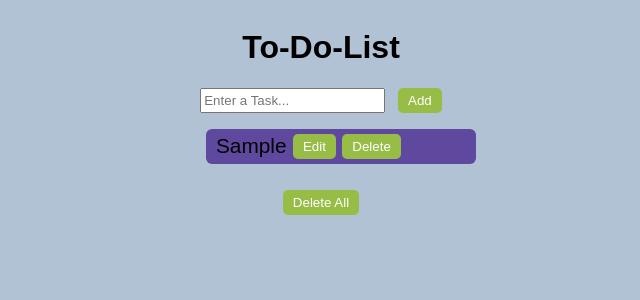
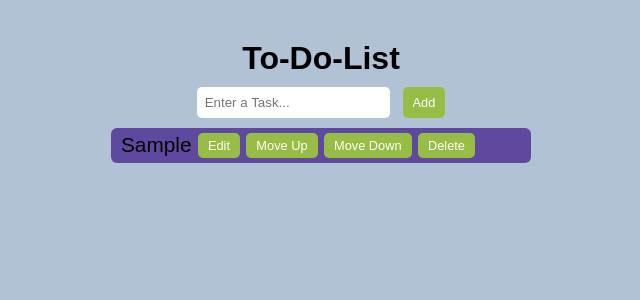
Before and after one commit to vickyy234/To-Do-List, a React (Vite) app: page / in a window 1280 px wide. Both pictures are taken after typing "Sample" into the empty fields and a click on the button "Add". Shown: the top 300 px of the page, without its empty margins (319-959 px from the left). Built offline with nearby package versions, Linux system fonts and the light colour scheme.

Commit message:
Added features

```diff
--- a/src/components/ToDoList.css
+++ b/src/components/ToDoList.css
@@ -1,12 +1,22 @@
+*{
+    margin: 0;
+    padding: 0;
+    border: 0;
+}
+
 body{
     background-color: hsl(210, 29%, 76%);
+    box-sizing: border-box;
+    font-family:Arial, Helvetica, sans-serif;
+    scroll-behavior: smooth;
 }
 
 .container{
     display: flex;
     flex-direction: column;
     align-items: center;
-    font-family:Arial, Helvetica, sans-serif;
+    gap: 10px;
+    margin: 5vh 0;
 }
 
 .input-container{
@@ -14,14 +24,20 @@ body{
     gap: 1vw;
 }
 
+ol{
+    display: flex;
+    flex-direction: column;
+    align-items: center;
+    gap: 10px;
+}
+
 li{
     display: flex;
     gap: 0.5vw;
     background-color: rgb(95, 73, 159);
-    margin-bottom: 10px;
     border-radius: 6px;
     padding: 5px 10px;
-    min-width: 250px;
+    min-width: 400px;
 }
 
 button{
@@ -31,7 +47,9 @@ button{
     border: none;
     border-radius: 5px;
     padding: 5px 10px;
+    font-size: 0.8rem;
 }
+
 h1{
     font-size: 2rem;
 }
@@ -39,3 +57,8 @@ h1{
 span{
     font-size: 1.3rem;
 }
+
+.input-container input{
+    padding: 8px;
+    border-radius: 5px;
+}
--- a/src/components/ToDoList.jsx
+++ b/src/components/ToDoList.jsx
@@ -38,7 +38,7 @@ function ToDoList() {
     }
 
     function moveDown(index) {
-        if(index < tasks.length - 1) {
+        if (index < tasks.length - 1) {
             [tasks[index], tasks[index + 1]] = [tasks[index + 1], tasks[index]];
             setTasks([...tasks]);
         }
@@ -61,22 +61,24 @@ function ToDoList() {
                     value={task}
                     onChange={handleChanges}
                 />
-                <button className='btn' onClick={addTask}>Add</button>
+                <button onClick={addTask}>Add</button>
             </div>
+
+            {tasks.length === 0 ? <h3>No Task Added!</h3> : null}
 
             <ol>
                 {tasks.map((item, index) => (
                     <li key={index}>
                         <span>{item}</span>
                         <button className='edit-btn' onClick={() => editTask(index)}>Edit</button>
-                        {index === 0 ? null : <button className='moveup-btn' onClick={() => moveUp(index)}>Move Up</button>}
-                        {index === tasks.length-1 ? null : <button className='movedown-btn' onClick={() => moveDown(index)}>Move Down</button>}
+                        <button className='moveup-btn' onClick={() => moveUp(index)}>Move Up</button>
+                        <button className='movedown-btn' onClick={() => moveDown(index)}>Move Down</button>
                         <button className='delete-btn' onClick={() => deleteTask(index)}>Delete</button>
                     </li>
                 ))}
             </ol>
 
-            <button onClick={deleteAllTasks}>Delete All</button>
+            {tasks.length < 2 ? null : <button onClick={deleteAllTasks}>Delete All</button>}
         </div>
     )
 }
```
